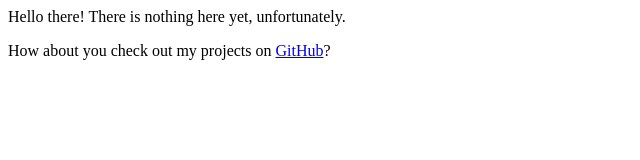
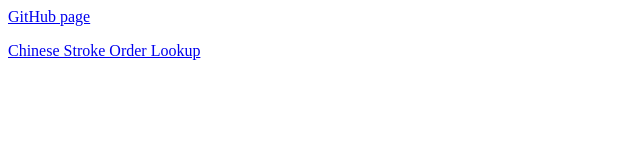
Before and after one commit to Eloston/eloston.github.io, a plain HTML site: page index.html in a window 1280 px wide. Shown: the whole page, without its empty margins (0-640 px from the left). Drawn offline with Linux system fonts and the light colour scheme.

Commit message:
Update index.html with new links

```diff
--- a/index.html
+++ b/index.html
@@ -3,7 +3,7 @@
 <title>Eloston's GitHub Website</title>
 </head>
 <body>
-<p>Hello there! There is nothing here yet, unfortunately.</p>
-<p>How about you check out my projects on <a href="http://github.com/eloston">GitHub</a>?</p>
+<p><a href="http://github.com/eloston">GitHub page</a></p>
+<p><a href="http://eloston.github.io/chinese-stroke-order">Chinese Stroke Order Lookup</a></p>
 </body>
 </html>
```
